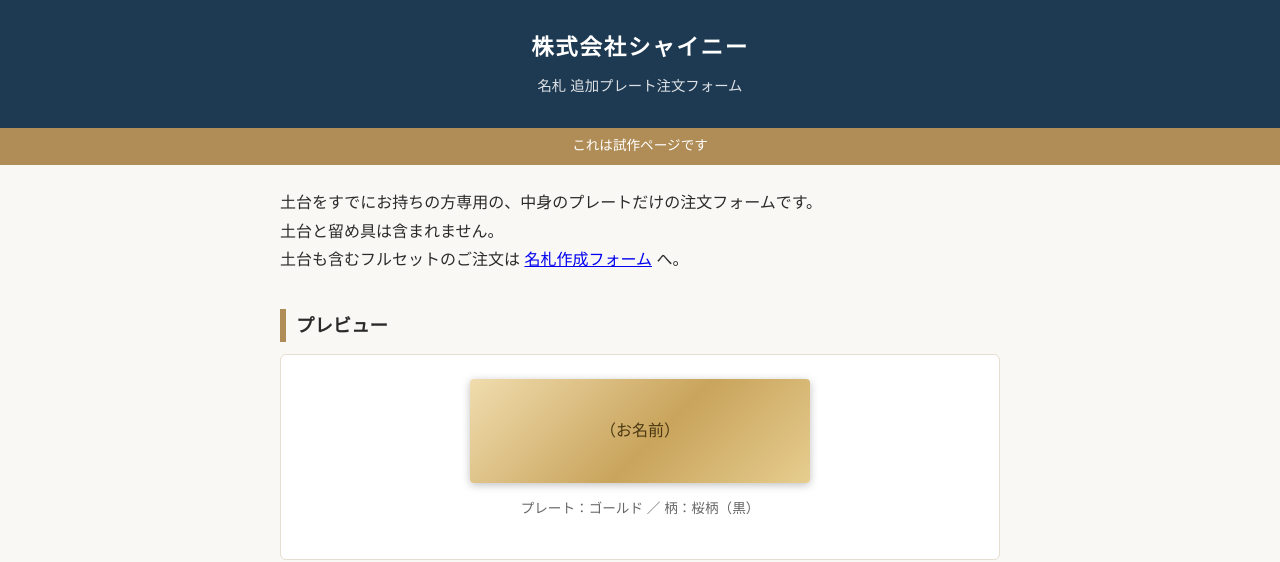
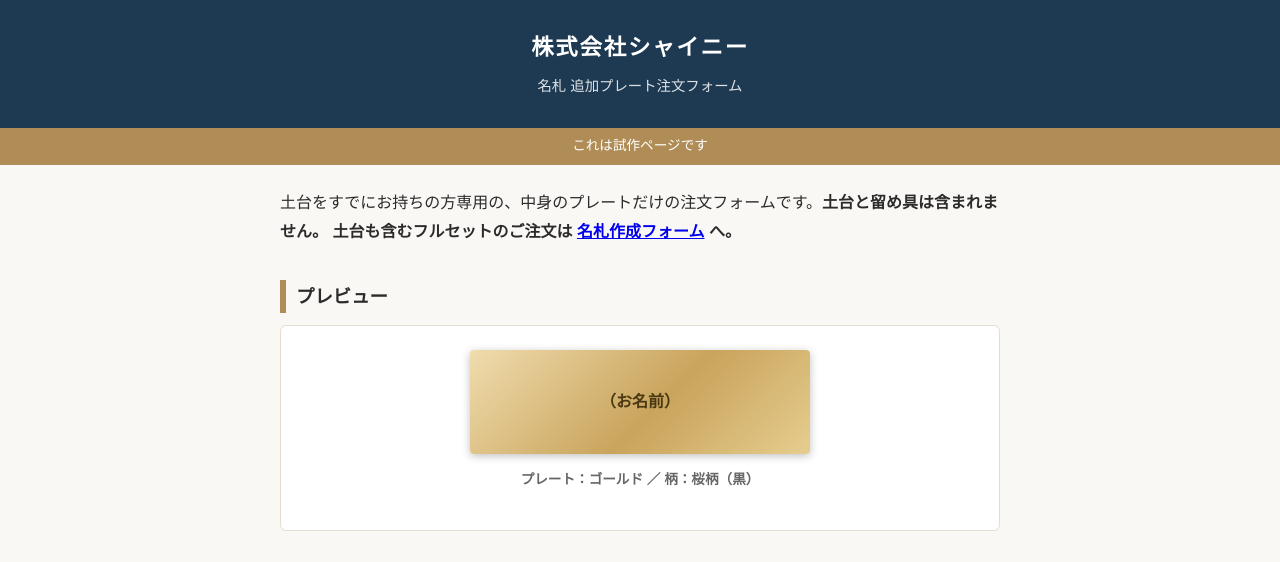
Before and after one commit to shiny198963-shine/shiny198963-shine, a plain HTML site: page nameplate-refill.html in a window 1280 px wide. Shown: the top 562 px of the page. Drawn offline with Linux system fonts and the light colour scheme.

Commit message:
Update nameplate-refill.html

```diff
--- a/nameplate-refill.html
+++ b/nameplate-refill.html
@@ -51,7 +51,7 @@ button.copy { display: block; width: 100%; margin-top: 10px; padding: 10px; font
 <main>
 <div class="wrap">
 
-<p>土台をすでにお持ちの方専用の、中身のプレートだけの注文フォームです。<br>土台と留め具は含まれません。<br>
+<p>土台をすでにお持ちの方専用の、中身のプレートだけの注文フォームです。<b>土台と留め具は含まれません。<b>
 土台も含むフルセットのご注文は <a href="/nameplate-form">名札作成フォーム</a> へ。</p>
 
 <h2>プレビュー</h2>
```
